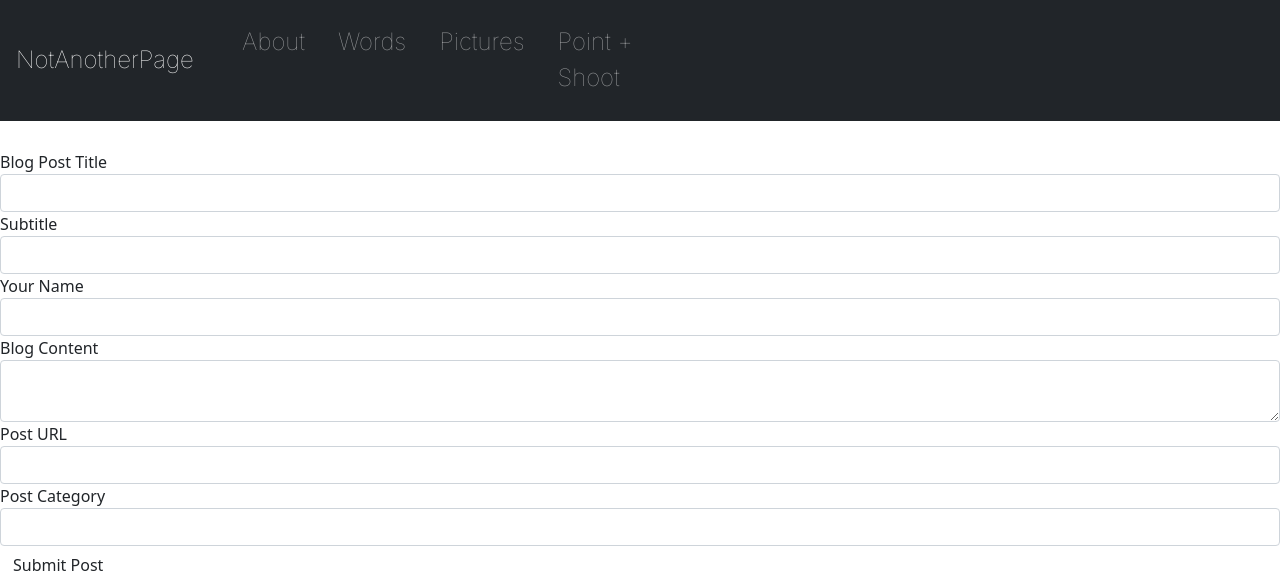
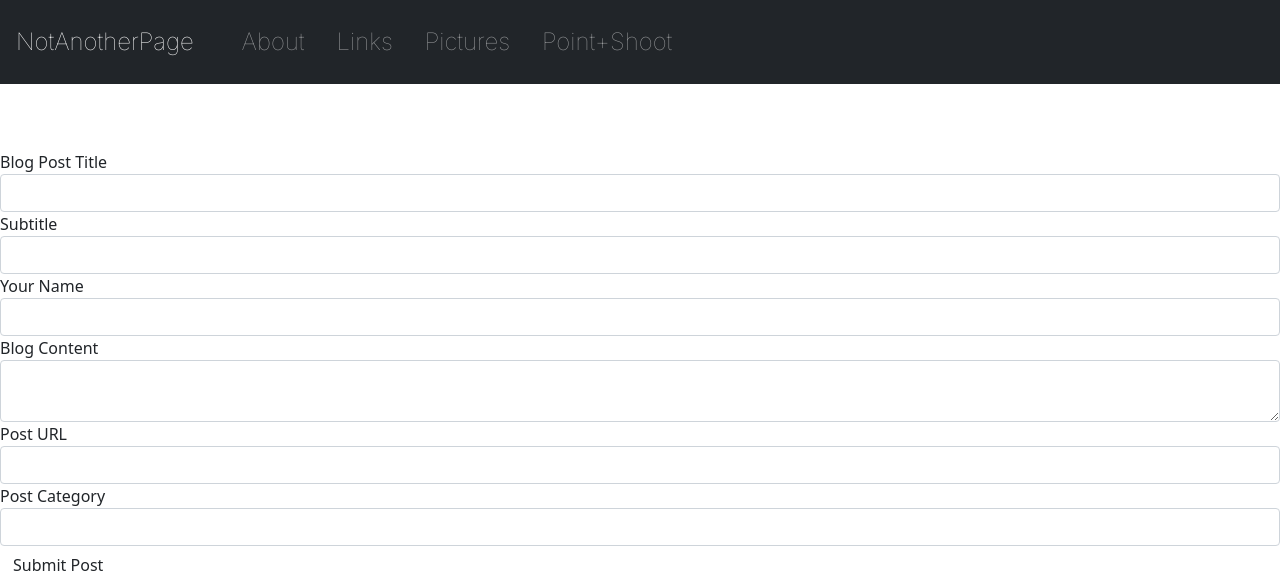
Before and after one commit to 3sam3/Blog, a Flask app: page /create/ in a window 1280 px wide. Shown: the top 583 px of the page. Run offline with Flask 2, Linux system fonts and the light colour scheme; the visitor is signed in with stand-in values (Sample User, id 1); some libraries are stand-ins or nearby versions.

Commit message:
amended runtime version

```diff
--- a/templates/base.html
+++ b/templates/base.html
@@ -24,13 +24,13 @@
             <a class="nav-link" href="{{ url_for('go_about')}}">About</a>
           </li>
           <li class="nav-item">
-            <a class="nav-link" href="{{ url_for('go_words')}}">Words</a>
+            <a class="nav-link" href="{{ url_for('go_words')}}">Links</a>
           </li>
           <li class="nav-item">
             <a class="nav-link" href="{{ url_for('go_pictures')}}">Pictures</a>
           </li>
           <li class="nav-item">
-            <a class="nav-link" href="{{ url_for('go_photo_dump')}}">Point + Shoot</a>
+            <a class="nav-link" href="{{ url_for('go_photo_dump')}}">Point+Shoot</a>
           </li>
        </ul>
       </div>
```
